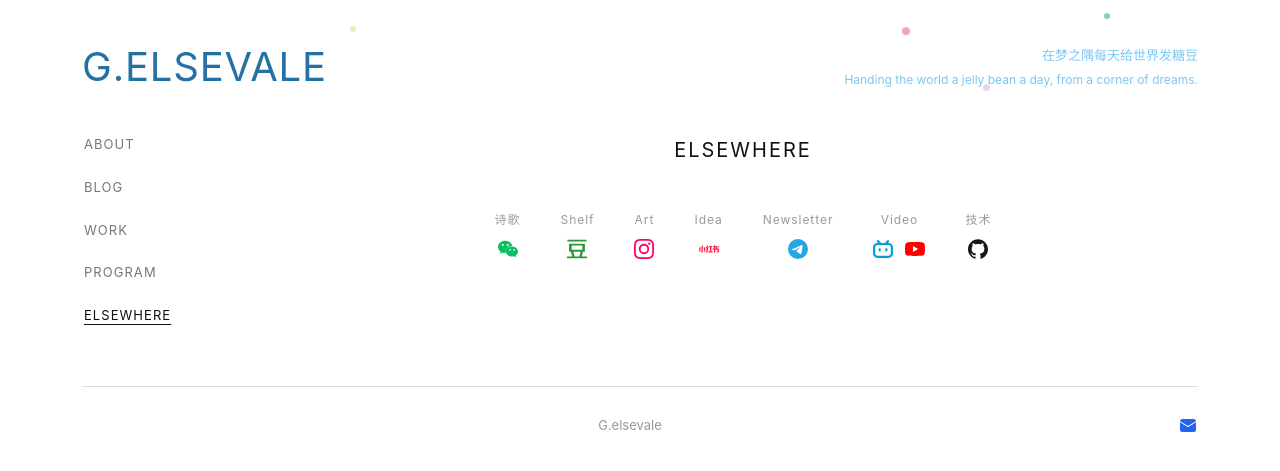
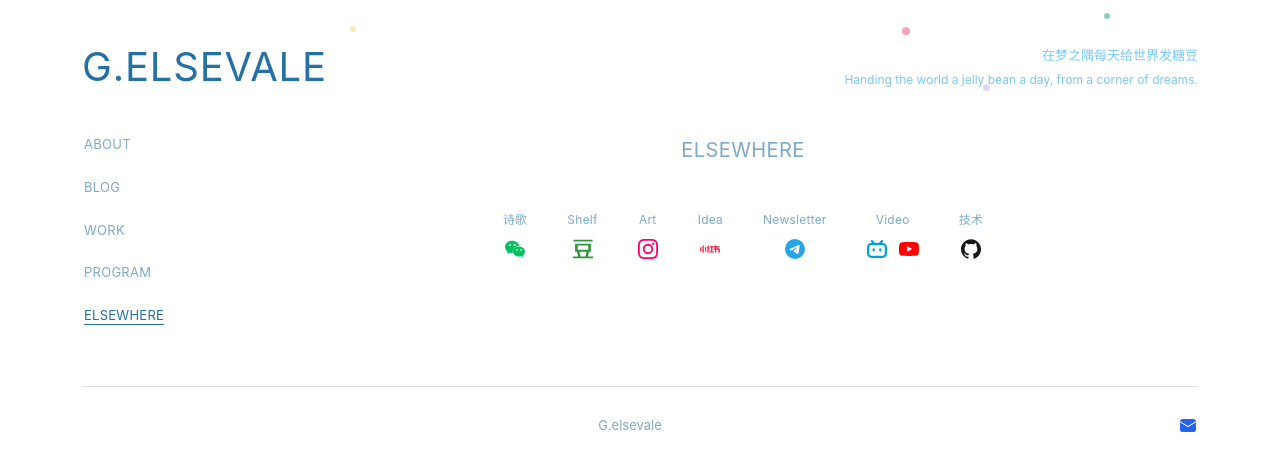
Before and after one commit to 7minami/7minami.github.io, a Jekyll site: the page built from index.html, in a window 1280 px wide. Shown: the top 471 px of the page. Built offline with Jekyll 4.4.1, drawn with Linux system fonts in a browser that asks for light colours.

Commit message:
Display text: same blue family, tighter tracking, translucent

```diff
--- a/assets/css/style.css
+++ b/assets/css/style.css
@@ -89,15 +89,15 @@
         padding: 4px 2px;
         font: inherit;
         font-size: 13px;
-        letter-spacing: 0.08em;
+        letter-spacing: 0.02em;
         text-transform: uppercase;
-        color: #777777;
+        color: rgba(36, 113, 163, 0.6);
         cursor: pointer;
       }
-      .tab:hover { color: #111111; text-decoration: underline; }
+      .tab:hover { color: #2471A3; text-decoration: underline; }
       .tab:focus-visible { outline: 1px solid #111111; outline-offset: 3px; }
       .tab[aria-selected="true"] {
-        color: #111111;
+        color: #2471A3;
         text-decoration: underline;
         text-underline-offset: 4px;
       }
@@ -112,10 +112,10 @@
         margin: 0 0 8px;
         font-size: 20px;
         font-weight: 400;
-        letter-spacing: 0.1em;
+        letter-spacing: 0.02em;
         text-transform: uppercase;
         text-align: center;
-        color: #111111;
+        color: rgba(36, 113, 163, 0.6);
       }
       .placeholder-note {
         margin: 36px auto 56px;
@@ -123,7 +123,7 @@
         text-align: center;
         font-size: 15px;
         font-style: italic;
-        color: #777777;
+        color: rgba(36, 113, 163, 0.6);
       }
 
       /* Contact: one row of small icon tags */
@@ -179,8 +179,8 @@
       .chip-group-label {
         margin: 0;
         font-size: 12px;
-        color: #999999;
-        letter-spacing: 0.08em;
+        color: rgba(36, 113, 163, 0.6);
+        letter-spacing: 0.02em;
       }
       .chip-group .chips { padding-top: 0; }
       .chip-qr {
@@ -201,7 +201,7 @@
         padding: 28px 0 40px;
         margin-top: 56px;
         font-size: 13px;
-        color: #999999;
+        color: rgba(36, 113, 163, 0.6);
       }
       .site-footer p { margin: 0; flex: 1; text-align: center; }
 
```
